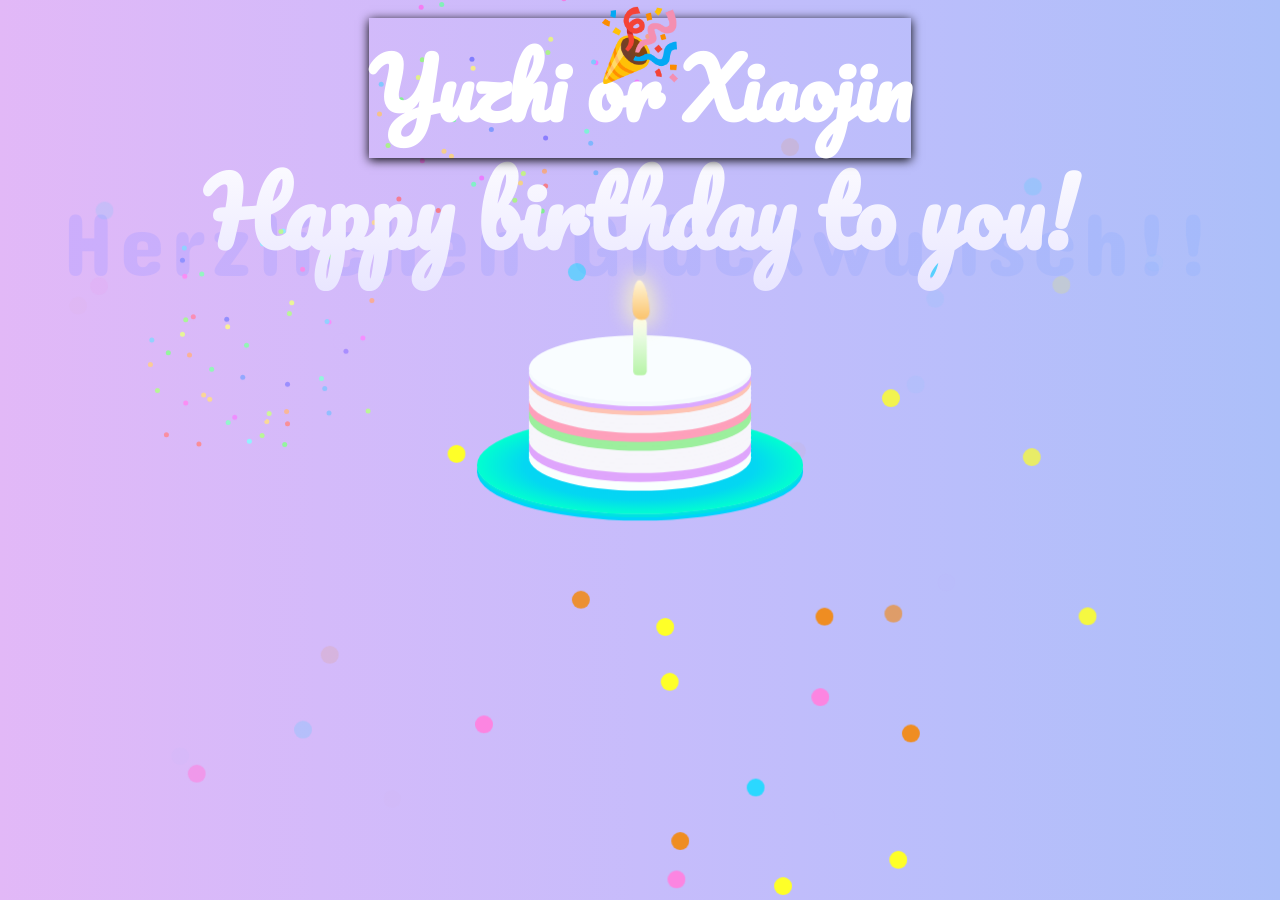
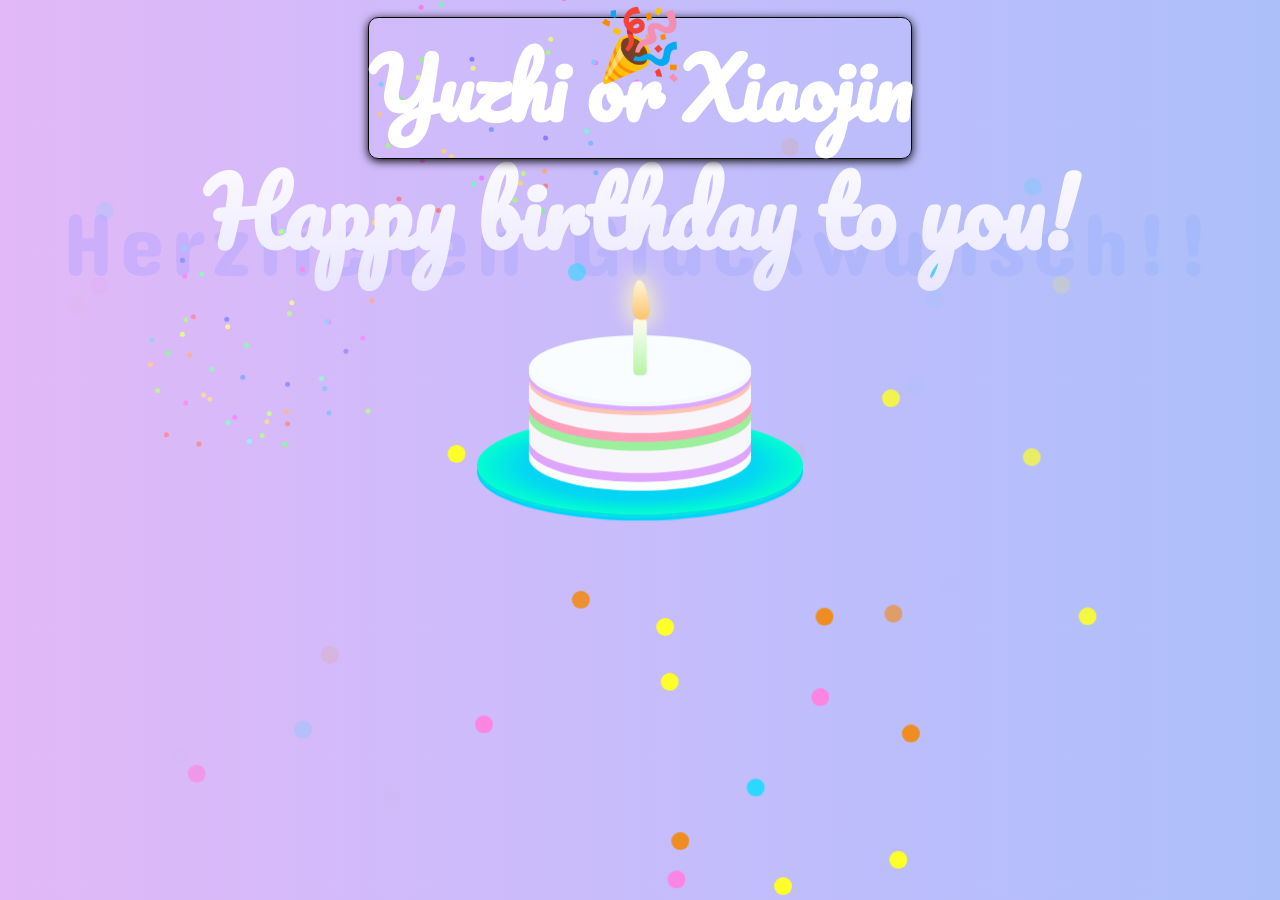
Before and after one commit to boysmao/boysmao.github.io, a Jekyll site: the page happybirthday.html, which Jekyll copies as it is, in a window 1280 px wide and 900 px high. Built offline with Jekyll 4.4.1, drawn with Linux system fonts in a browser that asks for light colours.

Commit message:
Update happybirthday.html

```diff
--- a/happybirthday.html
+++ b/happybirthday.html
@@ -1055,7 +1055,7 @@
     <h1>Herzlichen Glückwunsch!!</h1>
     <h2>Happy birthday to you!</h2>
     <h3>
-        <a style="box-shadow: 0px 2px 10px black;">Yuzhi or Xiaojin</a>
+        <a style="box-shadow: 0px 2px 10px black;border: 1px solid #000;border-radius:10px;">Yuzhi or Xiaojin</a>
     </h3>
     <span style="top:-30px">🎉</span>
     <div class="candle">
```
